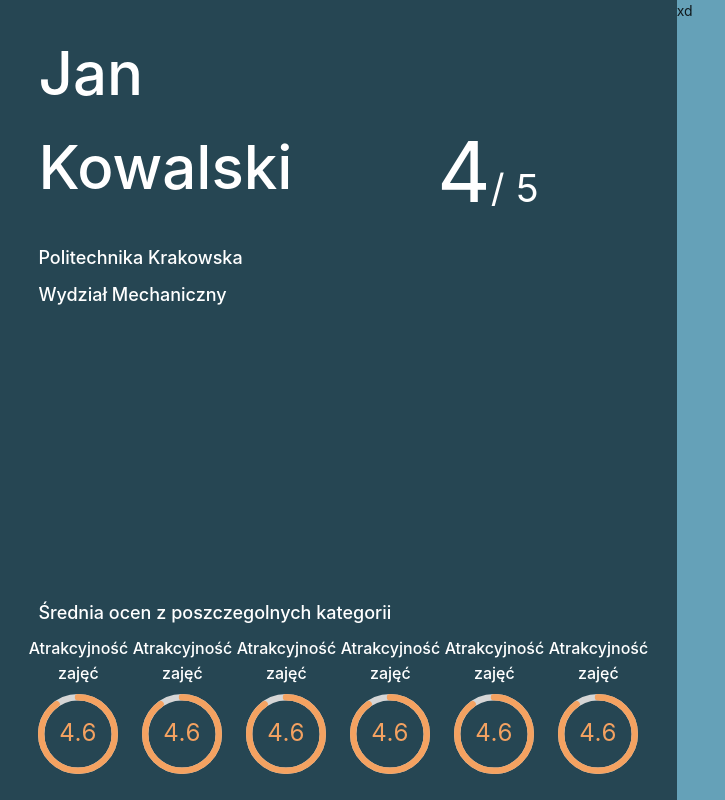
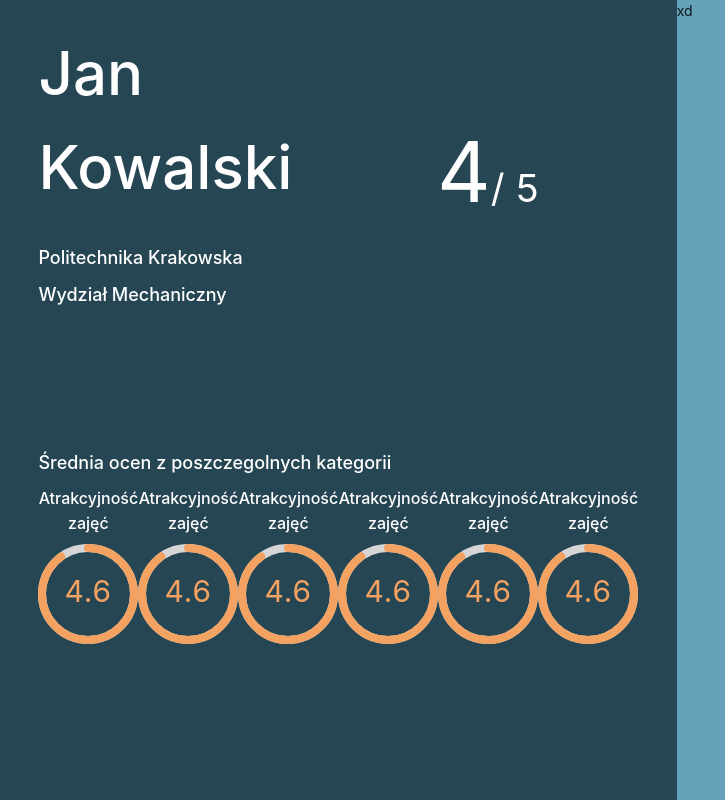
Before and after one commit to bartq98/mojProfesor, a React (Create React App) app in the folder frontend/: page /profesor/1 in a window 1280 px wide. Shown: the whole page, without its empty margins (0-725 px from the left). Built offline with nearby package versions, Linux system fonts and the light colour scheme.

Commit message:
Details section

```diff
--- a/frontend/src/components/ProfesorDetails/DetailsSection.tsx
+++ b/frontend/src/components/ProfesorDetails/DetailsSection.tsx
@@ -1,8 +1,7 @@
 import React from 'react';
 import styled from 'styled-components';
 import { COLOURS, MOCK } from 'utils/constants';
-import { Space } from 'antd';
-import { Text, Mark } from 'components/common';
+import { Text, Mark, Space } from 'components/common';
 import DetailsTitle from './DetailsTitle';
 
 const { Title } = Text;
@@ -15,12 +14,13 @@ const Container = styled.div`
     flex-direction: column;
     padding: 2% 3% 2% 3%;
     justify-content: space-between;
-    .ant-space {
-        justify-content: space-between;
+
+    .content {
+        flex: 1;
     }
 `;
 
-const DetailsSection = () => (
+const DetailsSection: React.FC = () => (
     <Container className="details-section">
         <DetailsTitle
             mark={4}
@@ -30,14 +30,14 @@ const DetailsSection = () => (
                 university: 'Politechnika Krakowska',
             }}
         />
-        <div>
+        <Space justify="center" className="content" direction="column">
             <Title level={3}>Średnia ocen z poszczegolnych kategorii</Title>
-            <Space size="large" direction="horizontal">
+            <Space justify="space-between" direction="row">
                 {MOCK.mark.map(({ mark, title }) => (
                     <MarkRingCard mark={mark} title={title} />
                 ))}
             </Space>
-        </div>
+        </Space>
     </Container>
 );
 
--- a/frontend/src/components/common/Mark/MarkRingCard.tsx
+++ b/frontend/src/components/common/Mark/MarkRingCard.tsx
@@ -12,8 +12,7 @@ const Container = styled.div`
     flex-direction: column;
     justify-content: center;
     align-items: center;
-    width: 80px;
-
+    width: 100px;
     h2 {
         color: white;
         text-align: center;
--- /dev/null
+++ b/frontend/src/components/common/Space.tsx
@@ -0,0 +1,55 @@
+import React from 'react';
+import styled from 'styled-components';
+
+type Props = {
+    children: React.ReactChild[] | React.ReactChild;
+    direction?: FlexDirection;
+    width?: string;
+    justify?: JustifyContent;
+    align?: AlignItems;
+    className?: string;
+};
+
+type StyleProps = {
+    direction: FlexDirection;
+    width: string;
+    justify: JustifyContent;
+    align: AlignItems;
+};
+
+const StyledSpace = styled.div<StyleProps>`
+    display: flex;
+    flex-direction: ${props => props.direction};
+    width: ${props => props.width};
+    justify-content: ${props => props.justify};
+    align-items: ${props => props.align};
+`;
+
+const Space: React.FC<Props> = ({
+    children,
+    className = '',
+    direction = 'row',
+    width = '100%',
+    justify = 'initial',
+    align = 'initial',
+}: Props) => (
+    <StyledSpace
+        className={`custom-space ${className}`}
+        width={width}
+        direction={direction}
+        justify={justify}
+        align={align}
+    >
+        {children}
+    </StyledSpace>
+);
+
+Space.defaultProps = {
+    direction: 'row',
+    width: '100%',
+    align: 'initial',
+    justify: 'initial',
+    className: '',
+};
+
+export default Space;
--- a/frontend/src/components/common/index.ts
+++ b/frontend/src/components/common/index.ts
@@ -1,5 +1,6 @@
 import * as Input from './Input';
 import * as Mark from './Mark';
 import * as Text from './Text';
+import Space from './Space';
 
-export { Input, Mark, Text };
+export { Input, Mark, Text, Space };
--- a/frontend/src/typing/index.d.ts
+++ b/frontend/src/typing/index.d.ts
@@ -1 +1,3 @@
 /// <reference path="interfaces/index.d.ts" />
+/// <reference path="interfaces/components.d.ts" />
+/// <reference path="interfaces/css.d.ts" />
--- a/frontend/src/views/ProfesorDetailsView.tsx
+++ b/frontend/src/views/ProfesorDetailsView.tsx
@@ -1,4 +1,4 @@
-import React, { useState } from 'react';
+import React from 'react';
 import styled from 'styled-components';
 import { DetailsSection, CommentsSection } from 'components/ProfesorDetails';
 
@@ -9,14 +9,11 @@ const Container = styled.div`
     height: 100vh;
 `;
 
-const ProfesorDetailsView = () => {
-    const [data, setData] = useState(null);
-    return (
-        <Container>
-            <DetailsSection />
-            <CommentsSection />
-        </Container>
-    );
-};
+const ProfesorDetailsView: React.FC = () => (
+    <Container>
+        <DetailsSection />
+        <CommentsSection />
+    </Container>
+);
 
 export default ProfesorDetailsView;
```
Also changed, not shown: frontend/src/typing/interfaces/css.d.ts (added, +34 -0 lines), frontend/src/typing/interfaces/components.d.ts (added), 1 other file (tests, documents, lock files or other folders).
